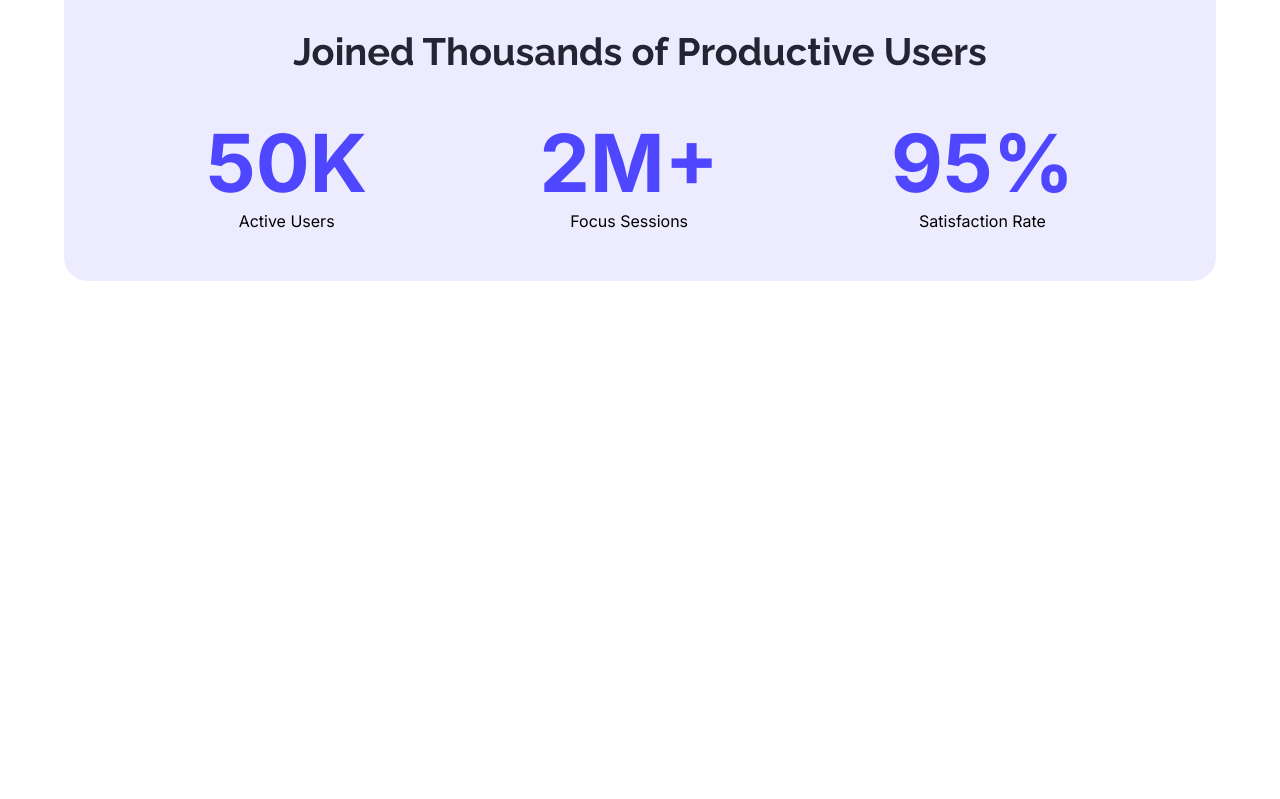
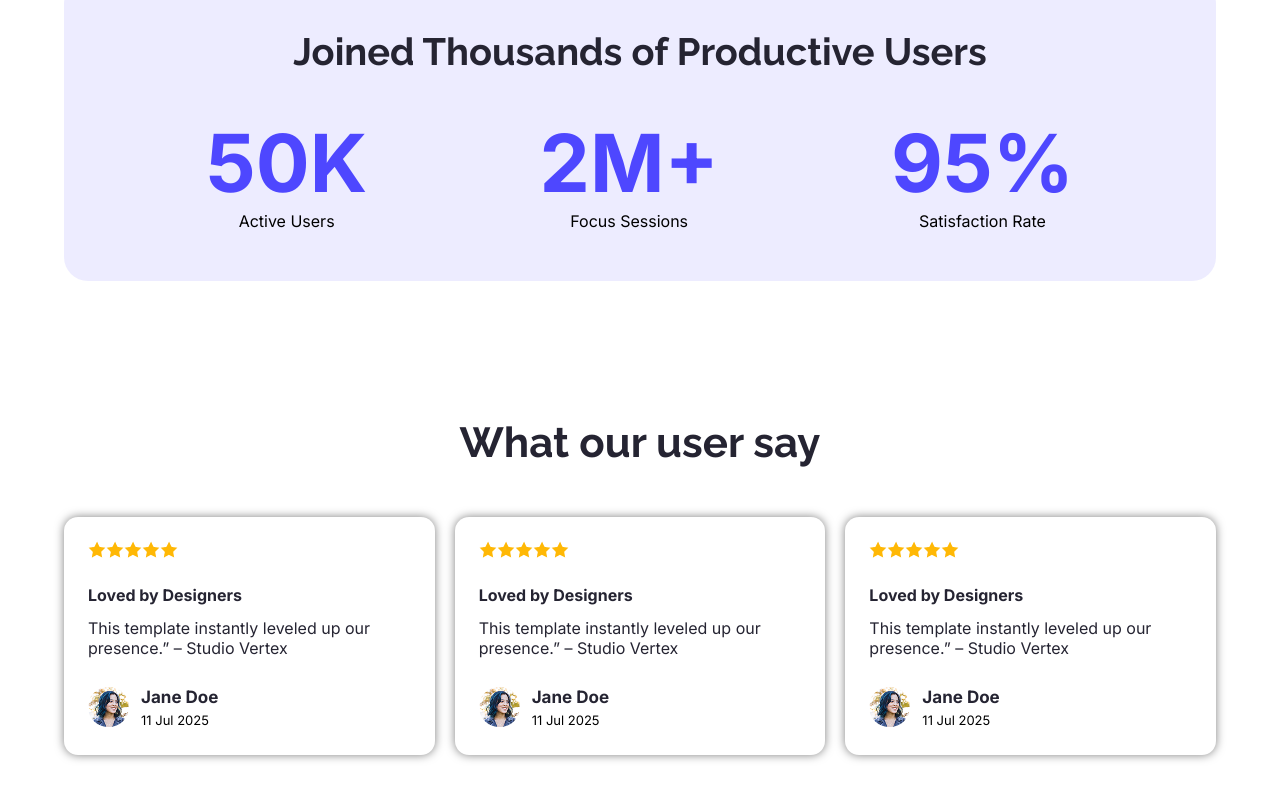
Before and after one commit to SubrotoKumar7/templatestore, a plain HTML site: page index.html in a window 1280 px wide. Shown: the part 1385-2184 px from the top of the page. Before the commit the page ends 1666 px from the top, so only its background shows below. Drawn offline with Linux system fonts and the light colour scheme.

Commit message:
testimonial area added

```diff
--- a/index.html
+++ b/index.html
@@ -28,7 +28,7 @@
         <div class="container">
             <section class="action-container">
                 <div class="action-content">
-                    <h2 class="action-title">See It in Action</h2>
+                    <h3 class="action-title">See It in Action</h3>
                     <p class="action-description">Explore the live preview and imagine your brand in this bold new look.</p>
                     <button class="primary-btn">Launch Live Preview</button>
                 </div>
@@ -54,6 +54,60 @@
                     </div>
                 </div>
             </section>
+
+            <section class="testimonial-area">
+                <h3 class="testimonial-title">What our user say</h3>
+                <div class="testimonial-container">
+                    <div class="card">
+                        <div class="review-star"></div>
+                        <div class="card-content">
+                            <h4 class="card-title">Loved by Designers</h4>
+                            <p class="card-description">This template instantly leveled up our presence.” – Studio Vertex</p>
+                        </div>
+                        <div class="person">
+                            <div class="person-img">
+                                <img src="assets/avatar.png" alt="avatar image">
+                            </div>
+                            <div class="person-info">
+                                <p class="reviewer">Jane Doe</p>
+                                <p class="date">11 Jul 2025</p>
+                            </div>
+                        </div>
+                    </div>
+                    <div class="card">
+                        <div class="review-star"></div>
+                        <div class="card-content">
+                            <h4 class="card-title">Loved by Designers</h4>
+                            <p class="card-description">This template instantly leveled up our presence.” – Studio Vertex</p>
+                        </div>
+                        <div class="person">
+                            <div class="person-img">
+                                <img src="assets/avatar.png" alt="avatar image">
+                            </div>
+                            <div class="person-info">
+                                <p class="reviewer">Jane Doe</p>
+                                <p class="date">11 Jul 2025</p>
+                            </div>
+                        </div>
+                    </div>
+                    <div class="card">
+                        <div class="review-star"></div>
+                        <div class="card-content">
+                            <h4 class="card-title">Loved by Designers</h4>
+                            <p class="card-description">This template instantly leveled up our presence.” – Studio Vertex</p>
+                        </div>
+                        <div class="person">
+                            <div class="person-img">
+                                <img src="assets/avatar.png" alt="avatar image">
+                            </div>
+                            <div class="person-info">
+                                <p class="reviewer">Jane Doe</p>
+                                <p class="date">11 Jul 2025</p>
+                            </div>
+                        </div>
+                    </div>
+                </div>
+            </section>
         </div>
     </main>
 </body>
--- a/style.css
+++ b/style.css
@@ -118,3 +118,69 @@
     font-weight: bold;
     color: #4E47FF;
 }
+
+.testimonial-area{
+    margin: 137px 0;
+}
+
+.testimonial-title{
+    text-align: center;
+    font-family: "Raleway", sans-serif;
+    font-size: 42px;
+    margin-bottom: 50px;
+    color: #252432;
+}
+
+.testimonial-container{
+    display: flex;
+    justify-content: space-between;
+    gap: 20px;
+}
+
+.testimonial-container .card{
+    box-shadow: 0 0 10px rgba(0, 0, 0, 0.50);
+    border-radius: 14px;
+    padding: 24px;
+    font-family: "Inter", sans-serif;
+}
+
+.review-star{
+    width: 90px;
+    height: 20px;
+    background-image: url(assets/icon-star.png);
+    background-repeat: repeat-x;
+}
+
+.card-content{
+    padding: 24px 0;
+}
+
+.card-title{
+    color: #252432;
+    margin-bottom: 8px;
+}
+
+.card-description{
+    color: #252432;
+    padding: 5px 0;
+}
+
+.person{
+    display: flex;
+    gap: 12px;
+}
+
+.person img{
+    border-radius: 50%;
+}
+
+.person-info .reviewer{
+    color: #252432;
+    font-weight: bold;
+    font-size: 17px;
+    padding-bottom: 5px;
+}
+
+.person-info .date{
+    font-size: 13px;
+}
```
